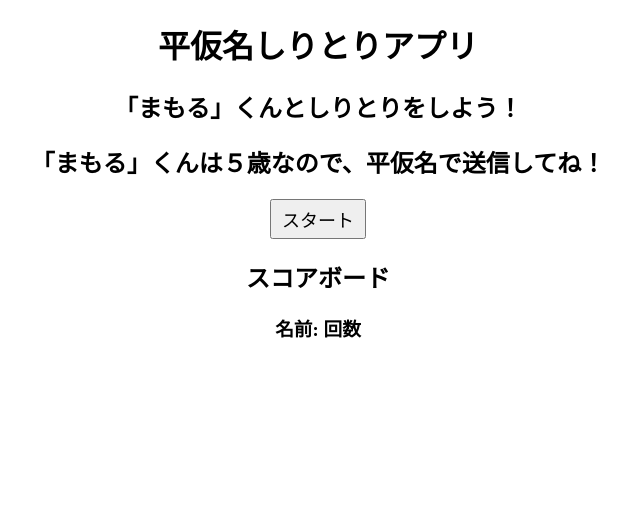
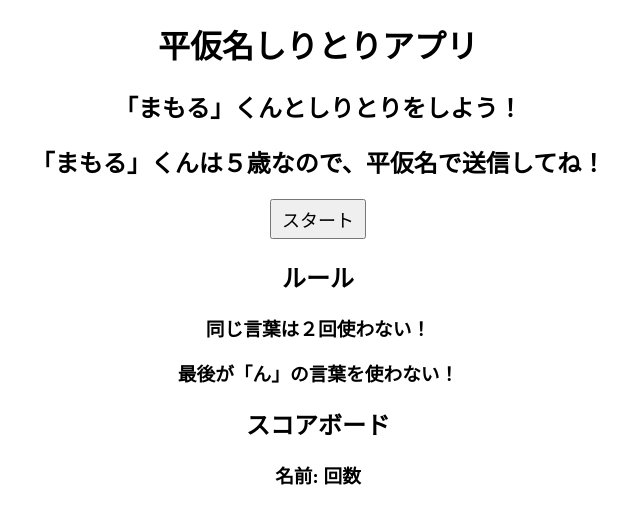
Before and after one commit to shunyanaka/shiritori, a Flask app: page / in a window 1280 px wide. Shown: the top 524 px of the page, without its empty margins (322-962 px from the left). Run offline with Flask 3, Linux system fonts and the light colour scheme; data that the repository does not hold is empty.

Commit message:
伸ばし棒の入力を無視してお尻の文字を取得

```diff
--- a/app.py
+++ b/app.py
@@ -1,7 +1,8 @@
 import openai  # OpenAI GPT-3を使用するためのライブラリ
+import re
 
 # OpenAI GPT-3のAPIキーを設定
-openai.api_key = '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'
+openai.api_key = ''
 
 from flask import Flask, render_template, request, redirect, url_for
 from flask_sqlalchemy import SQLAlchemy
@@ -38,6 +39,17 @@ def convert_to_large_char(char):
     }
     return small_to_large.get(char, char) # 値のキーと存在しない場合のデフォルト値
 
+# 末尾の文字（ーを無視）を取得する
+def get_last_character(string):
+    # 文字列が「ー」だけで構成されている場合、Noneを返す
+    #if re.fullmatch(r"ー+", string):
+    #    return None
+
+    match = re.search(r"([^ー])ー*$", string)
+    if match:
+        return match.group(1)
+    return None
+
 # 吹き出しのリストを初期化
 shiritori_list = []
 num = 0
@@ -67,7 +79,13 @@ def shiritori():
         # フォームからテキストを取得
         text = request.form['text']
 
-        if text[-1] == 'ん':
+        tail = get_last_character(text)
+        if tail == None:
+            message = f"まもるくんは「{text}」という言葉を知らないよ！"
+            return render_template('result.html', num=num, message=message,shiritori_list=shiritori_list)
+
+        # if text[-1] == 'ん':
+        if tail == 'ん':
             message = "「ん」で終わる言葉を使ったよ！"
             return render_template('result.html', num=num, message=message,shiritori_list=shiritori_list)
 
--- a/templates/shiritori.html
+++ b/templates/shiritori.html
@@ -9,7 +9,7 @@
     <!--平仮名のみ受け付ける関数-->
     <script>
         function isHiragana(ch) {
-            return ch >= "ぁ" && ch <= "ん";
+            return (ch >= "ぁ" && ch <= "ん") || ch == 'ー';
         }
 
         function validateInput() {
--- a/templates/start.html
+++ b/templates/start.html
@@ -16,6 +16,10 @@
         <button class="big-button" type="submit">スタート</button>
     </form>
 
+    <h2 class="centered-text">ルール</h2>
+    <h3 class="centered-text">同じ言葉は２回使わない！</h3>
+    <h3 class="centered-text">最後が「ん」の言葉を使わない！</h3>
+
     <h2 class="centered-text">スコアボード</h2>
     <h3 class="centered-text">名前: 回数</h3>
     <ul class="centered-ul">
```
